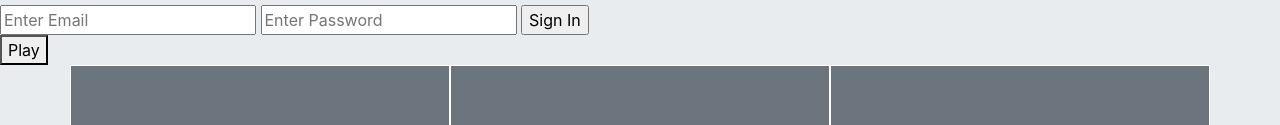
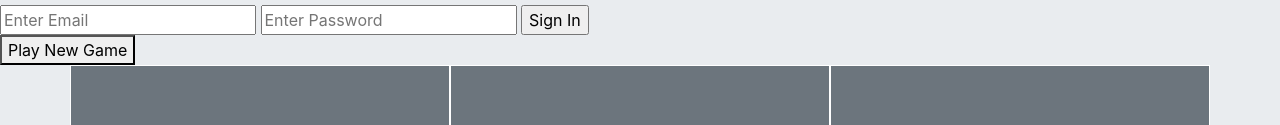
Before and after one commit to pguyal/tictactoe-client, a website built with webpack: page index.html in a window 1280 px wide. Shown: the part 163-288 px from the top of the page. Built offline with nearby package versions, Linux system fonts and the light colour scheme.

Commit message:
Change play new game button

```diff
--- a/index.html
+++ b/index.html
@@ -37,7 +37,7 @@
       </div>
 
       <div id="play-game">
-        <button>Play</button>
+        <button>Play New Game</button>
       </div>
 
       <div class="container">
```
